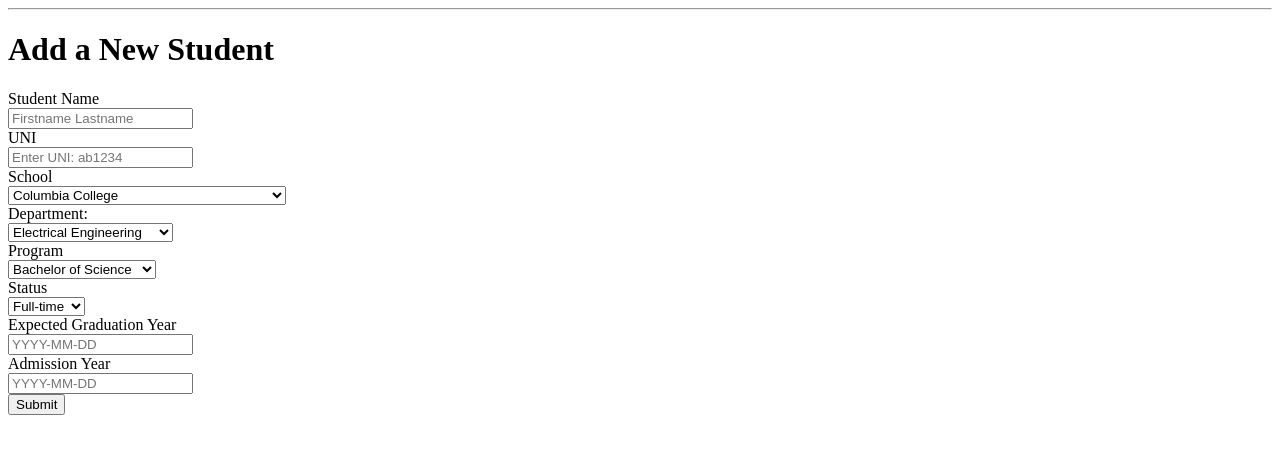
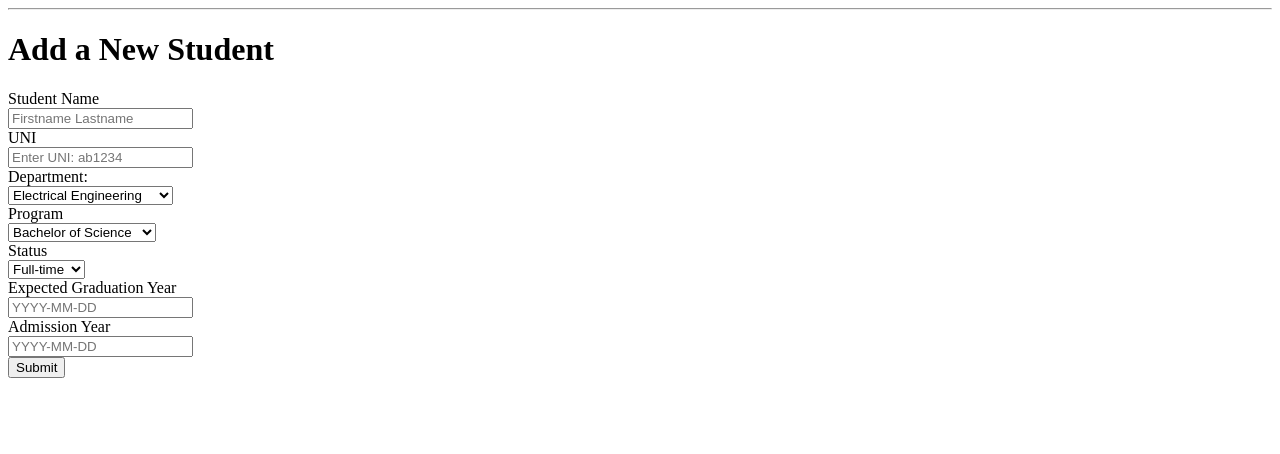
Before and after one commit to Mingyuan-Zhang233/COMS4111PROJECT1, a Flask app: page /add_a_student/ in a window 1280 px wide. Shown: the part 63-517 px from the top of the page. Run offline with Flask 2, Linux system fonts and the light colour scheme; some libraries are stand-ins or nearby versions.

Commit message:
Update add_student.html

```diff
--- a/templates/add_student.html
+++ b/templates/add_student.html
@@ -14,13 +14,6 @@
         <input type="text" name="uni"
                placeholder="Enter UNI: ab1234"
                value="{{ request.form['uni'] }}"/>
-        <br>
-        <label for="sch">School</label>
-        <br>
-			<select name="sch">
-				<option value="Columbia College">Columbia College</option>
-				<option value="School of Engineering and Applied Science">School of Engineering and Applied Science</option>
-			</select>
         <br>
         <label for="did">Department:</label>
         <br>
```
